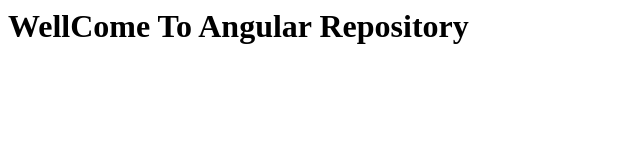
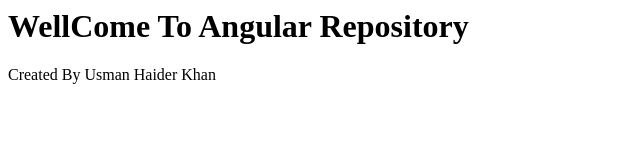
Before and after one commit to UsmanHaiderKhan/Angular-Js, a plain HTML site: page index.html in a window 1280 px wide. Shown: the whole page, without its empty margins (0-640 px from the left). Drawn offline with Linux system fonts and the light colour scheme.

Commit message:
Angular-Js

```diff
--- a/index.html
+++ b/index.html
@@ -1 +1,2 @@
 <h1>WellCome To Angular Repository</h1>
+<p>Created By Usman Haider Khan</p>
```
